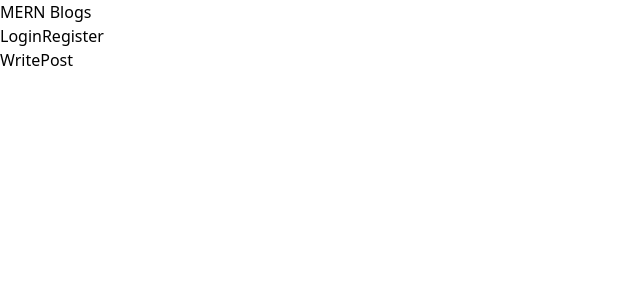
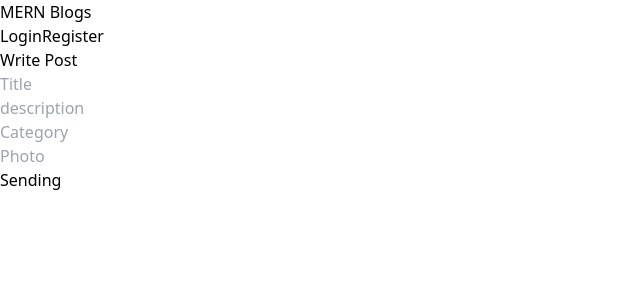
Before and after one commit to sz-adam/Blog-fullsctack-, a React (Vite) app in the folder frontend/: page /write in a window 1280 px wide. Shown: the top 300 px of the page, without its empty margins (0-640 px from the left). Built offline with nearby package versions, Linux system fonts and the light colour scheme.

Commit message:
create input

```diff
--- a/frontend/src/pages/WritePost.jsx
+++ b/frontend/src/pages/WritePost.jsx
@@ -1,9 +1,48 @@
-import React from 'react'
+import React, { useState } from "react";
+import InputBox from "../components/InputBox";
 
 function WritePost() {
+  const [title, setTitle] = useState("");
+  const [description, setDescription] = useState("");
+  const [category, setCategory] = useState("");
+  const [photo, setPhoto] = useState("");
   return (
-    <div>WritePost</div>
-  )
+    <div className="flex justify-center items-center text-center" >
+      <form className="w-2/3 ">
+        <h1 className="text-3xl font-extrabold bg-gradient-to-r text-transparent from-green-500 to-blue-500 bg-clip-text my-10">Write Post</h1>
+        <InputBox
+          type="text"
+          placeholder="Title"
+          value={title}
+          onChange={(event) => setTitle(event.target.value)}
+          required={true}
+        />
+        <InputBox
+          type="text"
+          placeholder="description"
+          value={description}
+          onChange={(event) => setDescription(event.target.value)}
+          required={true}
+        />
+        <InputBox
+          type="text"
+          placeholder="Category"
+          value={category}
+          onChange={(event) => setCategory(event.target.value)}
+          required={true}
+        />
+        <InputBox
+          type="text"
+          placeholder="Photo"
+          value={photo}
+          onChange={(event) => setPhoto(event.target.value)}
+          required={true}
+        />
+
+        <button type="submit" className="btn-dark">Sending</button>
+      </form>
+    </div>
+  );
 }
 
-export default WritePost
+export default WritePost;
```
